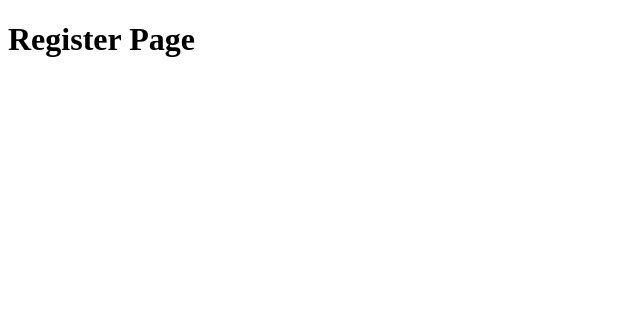
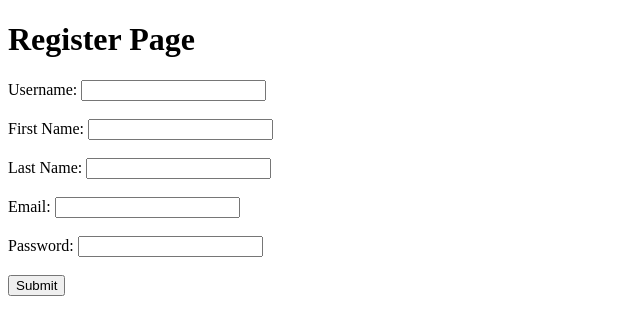
Before and after one commit to davlatbekzoirov/Goodreads, a Django app: page /users/register in a window 1280 px wide. Shown: the top 335 px of the page, without its empty margins (0-640 px from the left). Run offline with Django 5.2, Linux system fonts and the light colour scheme.

Commit message:
added form and updated usrs urls

```diff
--- a/templates/users/register.html
+++ b/templates/users/register.html
@@ -7,5 +7,25 @@
 </head>
 <body>
     <h1>Register Page</h1>
+
+
+    <form method="post" action="{% url 'users:register' %}">
+        <label for="username">Username: </label>
+        <input id="username" type="text" name="username"> <br> <br>
+
+        <label for="first_name">First Name: </label>
+        <input id="first_name" type="text" name="first_name"> <br> <br>
+
+        <label for="last_name">Last Name: </label>
+        <input id="last_name" type="text" name="last_name"> <br> <br>
+
+        <label for="email">Email: </label>
+        <input id="email" type="email" name="email"> <br> <br>
+
+        <label for="password">Password: </label>
+        <input id="password" type="text" name="password"> <br> <br>
+
+        <button type="submit">Submit</button>
+    </form>
 </body>
 </html>
--- a/users/urls.py
+++ b/users/urls.py
@@ -1,5 +1,7 @@
 from django.urls import path
 from . import views
+
+app_name="users"
 
 urlpatterns = [
     path('register', views.RegisterView.as_view(), name='register'),
```
